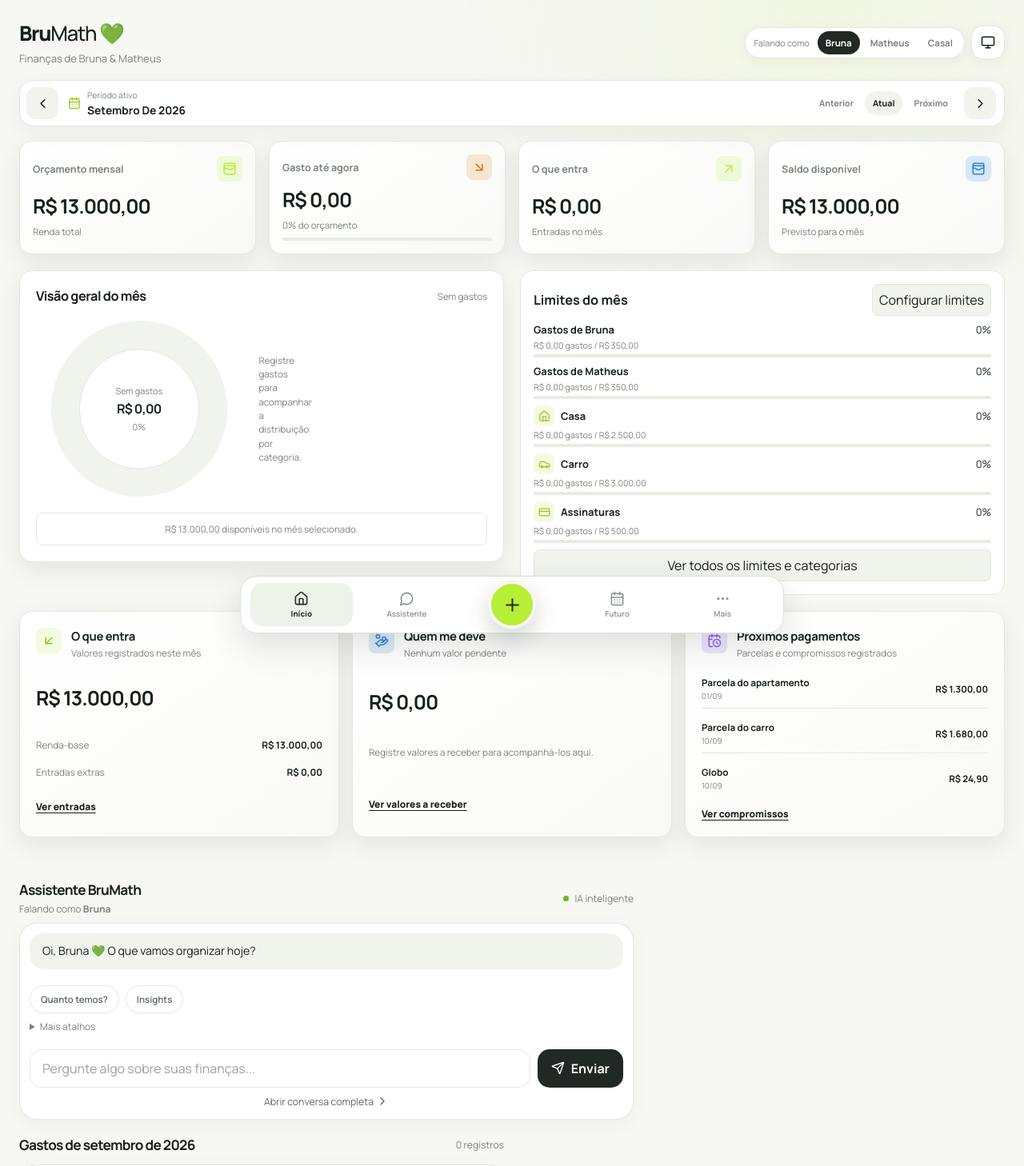
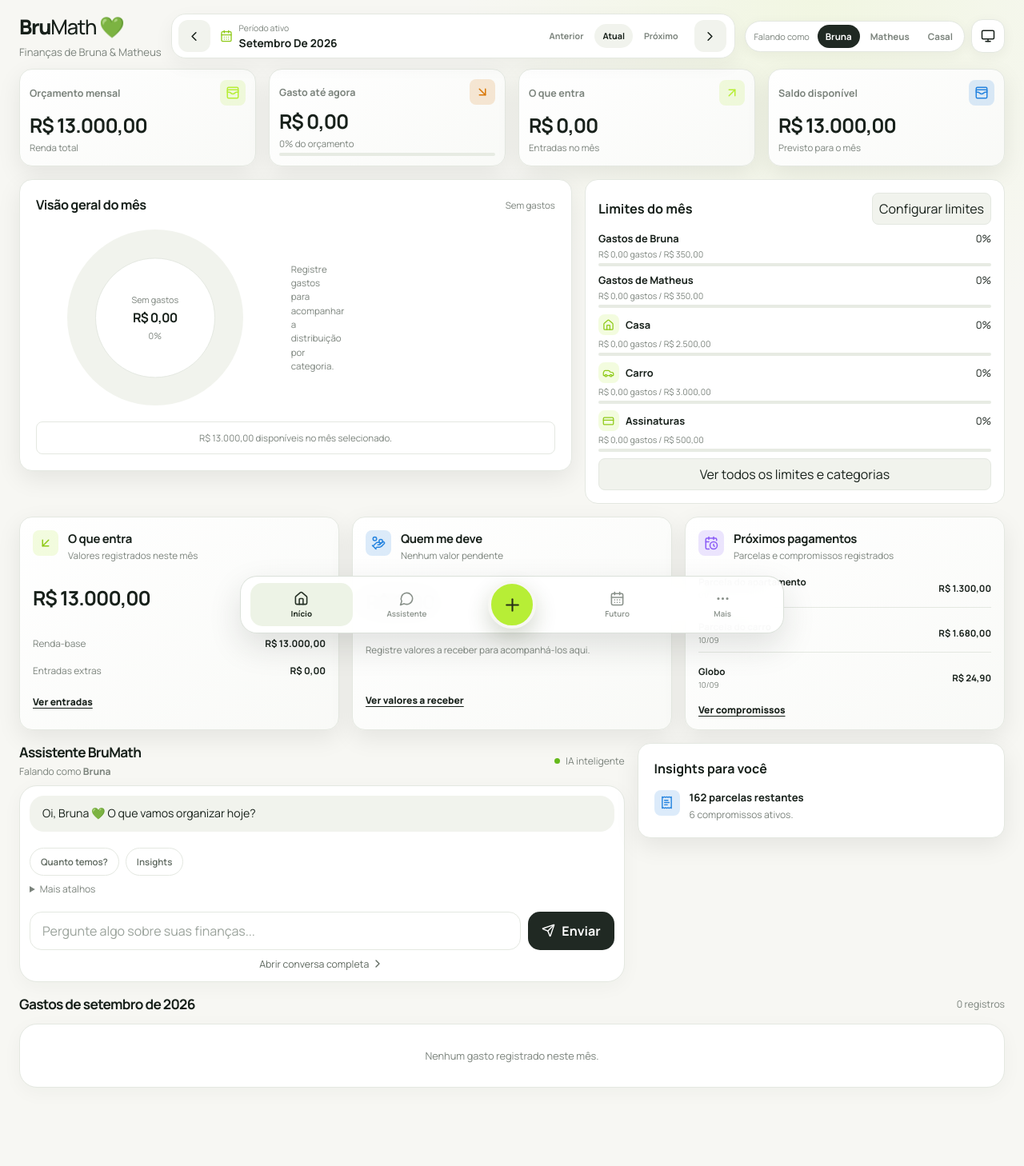
Before and after one commit to buraven/BruMath, a Next.js app: page / in a window 1280 px wide. Shown: the top 1458 px of the page at 80% size. Built offline with nearby package versions, Linux system fonts and the light colour scheme.

Commit message:
fix: compose home dashboard grid

```diff
--- a/app/globals.css
+++ b/app/globals.css
@@ -107,11 +107,23 @@ button {
 .topbar {
   width: min(var(--max), calc(100% - 32px));
   margin: 0 auto;
-  padding: 24px 0 18px;
+  padding: var(--space-4) 0 var(--space-3);
   display: flex;
   align-items: center;
   justify-content: space-between;
   gap: 20px;
+}
+
+.topbar-period {
+  min-width: 0;
+  flex: 1 1 22rem;
+  order: 3;
+}
+
+.topbar-period > div {
+  position: static;
+  min-height: 48px;
+  margin: 0;
 }
 
 .brand-area {
@@ -140,6 +152,19 @@ button {
   justify-content: flex-end;
   gap: 10px;
   min-width: 0;
+}
+
+@media (min-width: 1100px) {
+  .topbar {
+    display: grid;
+    grid-template-columns: auto minmax(20rem, 1fr) auto;
+    align-items: center;
+    gap: var(--space-4);
+  }
+
+  .topbar-period {
+    order: initial;
+  }
 }
 
 .profile-switch {
--- a/app/page.tsx
+++ b/app/page.tsx
@@ -392,6 +392,21 @@ export default function Page() {
               </div>
               <div className="subtitle">Finanças de Bruna &amp; Matheus</div>
             </div>
+            {tab !== "preferences" && (
+              <div className="topbar-period">
+                <MonthSelector
+                  monthLabel={monthName}
+                  isPreviousActive={viewMonth === addMonths(dateKey(), -1)}
+                  isCurrentActive={viewMonth === dateKey()}
+                  isNextActive={viewMonth === addMonths(dateKey(), 1)}
+                  onPrevious={() => setViewMonth(addMonths(dateKey(), -1))}
+                  onCurrent={() => setViewMonth(dateKey())}
+                  onNext={() => setViewMonth(addMonths(dateKey(), 1))}
+                  onStepPrevious={() => setViewMonth(addMonths(viewMonth, -1))}
+                  onStepNext={() => setViewMonth(addMonths(viewMonth, 1))}
+                />
+              </div>
+            )}
             <div className="topbar-actions">
               <div className="profile-switch" aria-label="Perfil atual">
                 <span className="profile-label">Falando como</span>
@@ -454,20 +469,6 @@ export default function Page() {
           </header>
 
           <main className="page">
-            {tab !== "preferences" && (
-              <MonthSelector
-                monthLabel={monthName}
-                isPreviousActive={viewMonth === addMonths(dateKey(), -1)}
-                isCurrentActive={viewMonth === dateKey()}
-                isNextActive={viewMonth === addMonths(dateKey(), 1)}
-                onPrevious={() => setViewMonth(addMonths(dateKey(), -1))}
-                onCurrent={() => setViewMonth(dateKey())}
-                onNext={() => setViewMonth(addMonths(dateKey(), 1))}
-                onStepPrevious={() => setViewMonth(addMonths(viewMonth, -1))}
-                onStepNext={() => setViewMonth(addMonths(viewMonth, 1))}
-              />
-            )}
-
             {tab === "home" && (
               <NewHome
                 profile={activeProfile}
--- a/features/home/Home.module.css
+++ b/features/home/Home.module.css
@@ -1,7 +1,7 @@
 .home {
   min-width: 0;
   display: grid;
-  gap: var(--space-5);
+  gap: var(--space-4);
   width: 100%;
 }
 
@@ -10,27 +10,33 @@
 .limits,
 .highlights,
 .assistant,
+.assistantInsights,
 .insights,
 .content {
   min-width: 0;
 }
 
-.assistant {
-  max-width: 48rem;
+.dashboard {
+  display: grid;
+  grid-template-columns: minmax(0, 1.25fr) minmax(20rem, 0.95fr);
+  gap: var(--space-4);
+  align-items: start;
 }
 
-.dashboard {
+.assistantInsights {
   display: grid;
-  grid-template-columns: repeat(2, minmax(0, 1fr));
-  gap: var(--space-5);
+  grid-template-columns: minmax(0, 1.4fr) minmax(17rem, 0.85fr);
   align-items: start;
+  gap: var(--space-4);
+}
+
+.assistant :global(.section) {
+  margin-top: 0;
 }
 
 .content {
   align-items: start;
-  display: grid;
-  grid-template-columns: repeat(2, minmax(0, 1fr));
-  gap: var(--space-5);
+  display: block;
 }
 
 .home :global(.section-title) {
@@ -80,21 +86,15 @@
   }
 
   .dashboard,
-  .content {
+  .assistantInsights {
     grid-template-columns: 1fr;
     gap: var(--space-4);
   }
 }
 
-@media (min-width: 768px) and (max-width: 1023px) {
-  .dashboard {
-    grid-template-columns: 1fr;
-  }
-}
-
 @container workspace (max-width: 860px) {
   .dashboard,
-  .content {
+  .assistantInsights {
     grid-template-columns: 1fr;
     gap: var(--space-4);
   }
--- a/features/home/Home.tsx
+++ b/features/home/Home.tsx
@@ -32,13 +32,17 @@ export function Home({
       {highlights ? (
         <section className={styles.highlights}>{highlights}</section>
       ) : null}
-      {assistant ? (
-        <section className={styles.assistant}>{assistant}</section>
+      {assistant || insights ? (
+        <div className={styles.assistantInsights}>
+          {assistant ? (
+            <section className={styles.assistant}>{assistant}</section>
+          ) : null}
+          {insights ? (
+            <section className={styles.insights}>{insights}</section>
+          ) : null}
+        </div>
       ) : null}
       {content ? <section className={styles.content}>{content}</section> : null}
-      {insights ? (
-        <section className={styles.insights}>{insights}</section>
-      ) : null}
     </div>
   );
 }
--- a/features/home/components/DashboardMetrics/DashboardMetrics.module.css
+++ b/features/home/components/DashboardMetrics/DashboardMetrics.module.css
@@ -7,9 +7,9 @@
 .card {
   min-width: 0;
   display: grid;
-  min-height: var(--size-metric-card-min-height);
-  gap: var(--space-2);
-  padding: var(--space-4);
+  min-height: 116px;
+  gap: var(--space-1);
+  padding: var(--space-3);
   border: 1px solid var(--line);
   border-radius: var(--radius-lg);
   background: var(--surface-card-gradient);
@@ -112,7 +112,7 @@
   }
 }
 
-@container workspace (max-width: 1000px) {
+@container workspace (max-width: 900px) {
   .grid {
     grid-template-columns: repeat(2, minmax(0, 1fr));
   }
--- a/features/home/components/HomeFinancialHighlights/HomeFinancialHighlights.module.css
+++ b/features/home/components/HomeFinancialHighlights/HomeFinancialHighlights.module.css
@@ -7,8 +7,8 @@
 .card {
   display: grid;
   min-width: 0;
-  gap: var(--space-3);
-  padding: var(--space-5);
+  gap: var(--space-2);
+  padding: var(--space-4);
   border: 1px solid var(--line);
   border-radius: var(--radius-lg);
   background: var(--surface-card-gradient);
@@ -122,7 +122,17 @@
   font-size: 0.72rem;
 }
 
-@container workspace (max-width: 1020px) {
+@container workspace (min-width: 680px) and (max-width: 1020px) {
+  .grid {
+    grid-template-columns: repeat(2, minmax(0, 1fr));
+  }
+
+  .card:last-child {
+    grid-column: 1 / -1;
+  }
+}
+
+@container workspace (max-width: 679px) {
   .grid {
     grid-template-columns: 1fr;
   }
```
